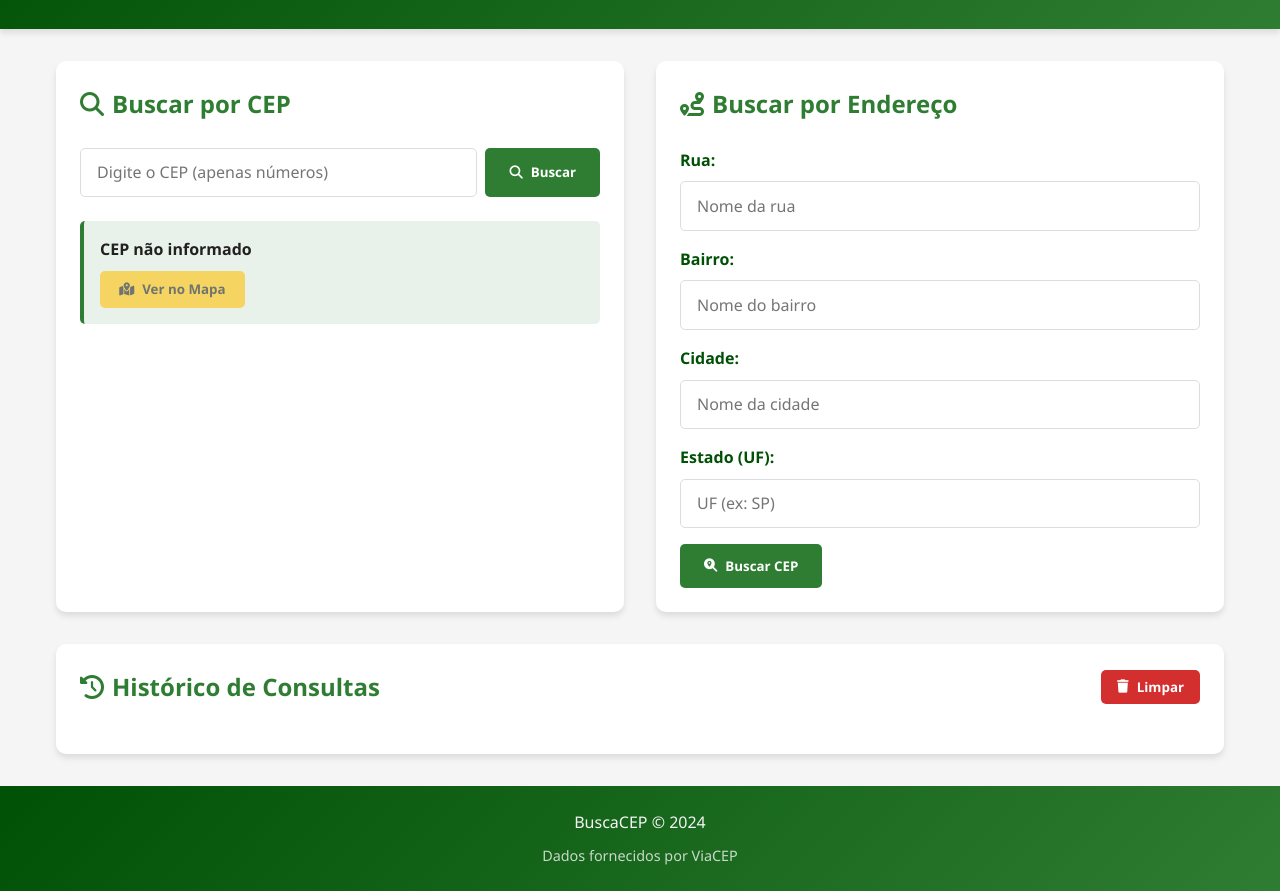
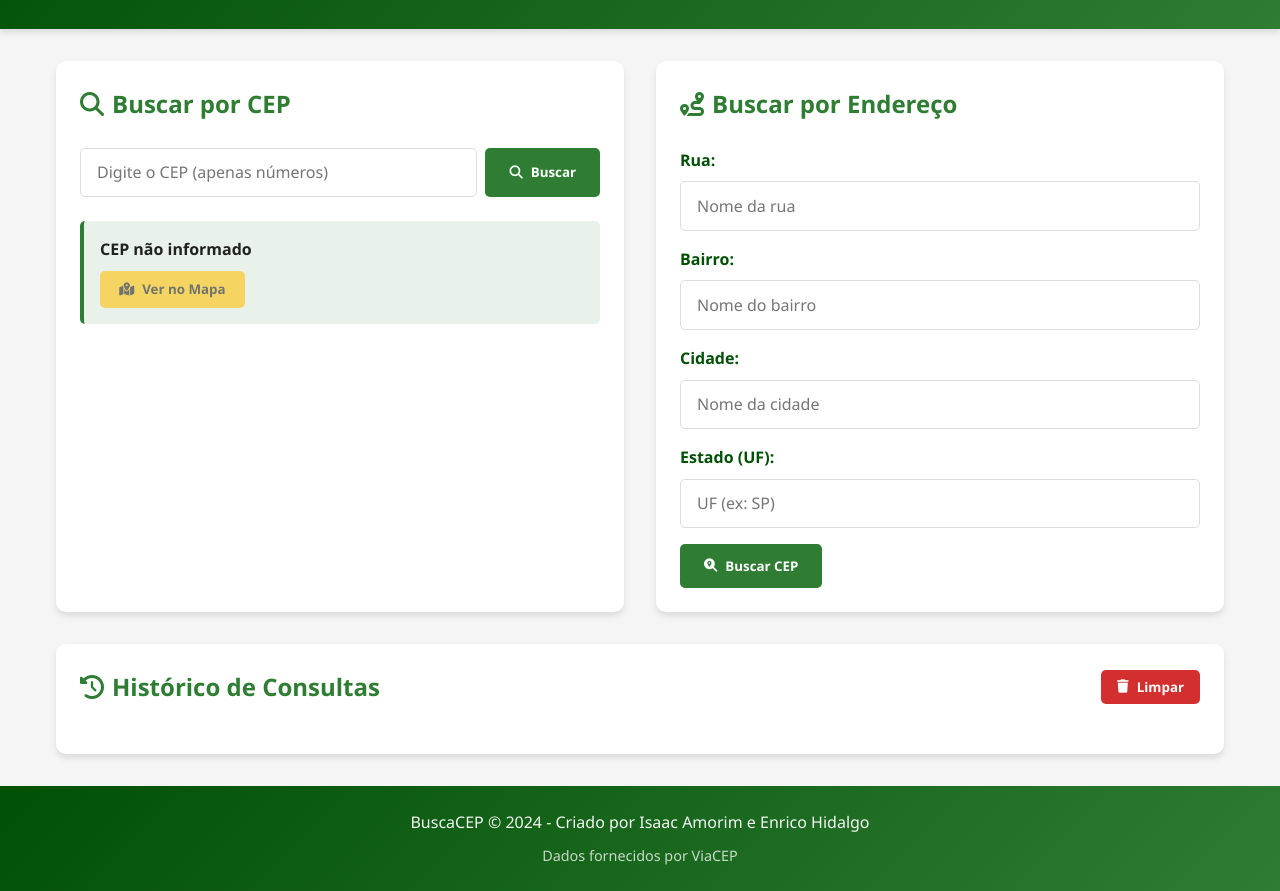
Before and after one commit to isaaczinrs2/BuscaCep, a plain HTML site: page index.html in a window 1280 px wide. Shown: the part 135-1026 px from the top of the page. Drawn offline with Linux system fonts and the light colour scheme.

Commit message:
Update index.html

```diff
--- a/index.html
+++ b/index.html
@@ -78,7 +78,7 @@
 
     <footer>
         <div class="footer-content">
-            <p>BuscaCEP &copy; 2024</p>
+            <p>BuscaCEP &copy; 2024 - Criado por Isaac Amorim e Enrico Hidalgo</p>
             <p>Dados fornecidos por ViaCEP</p>
         </div>
     </footer>
```
